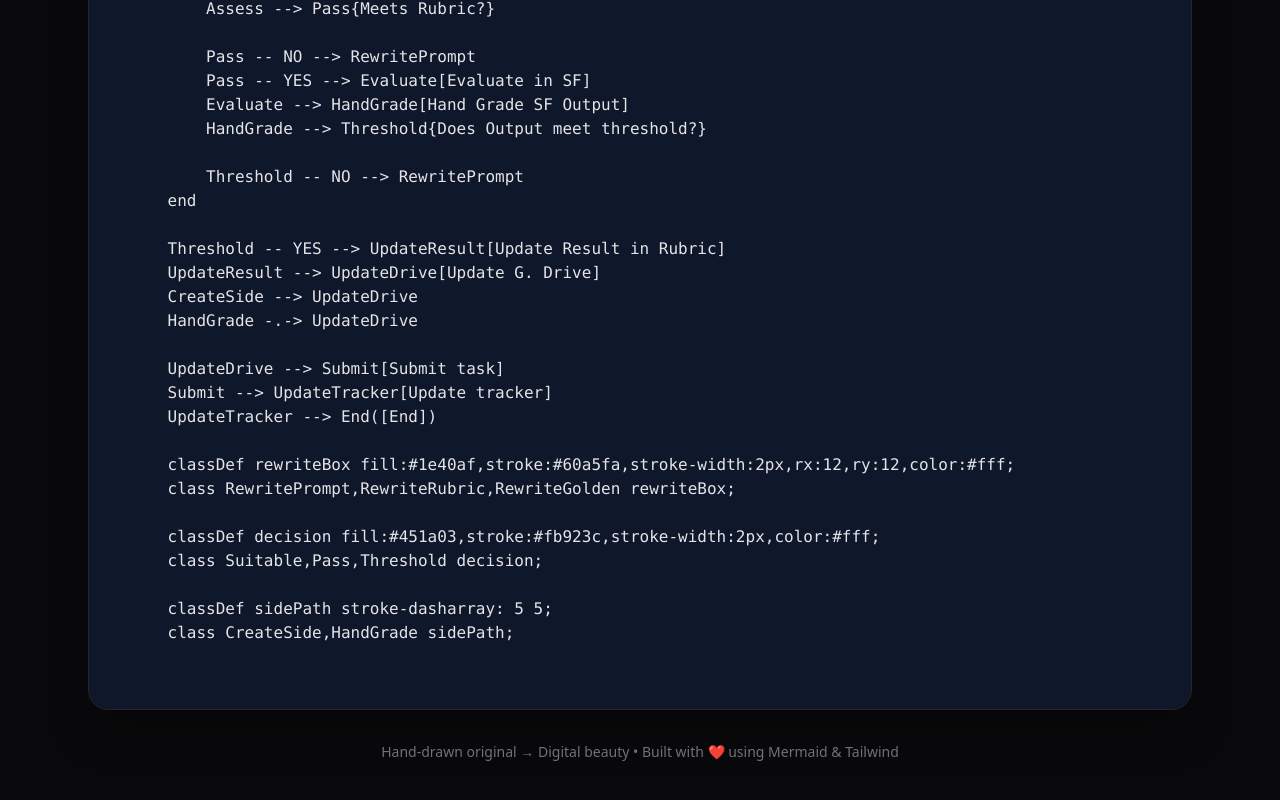
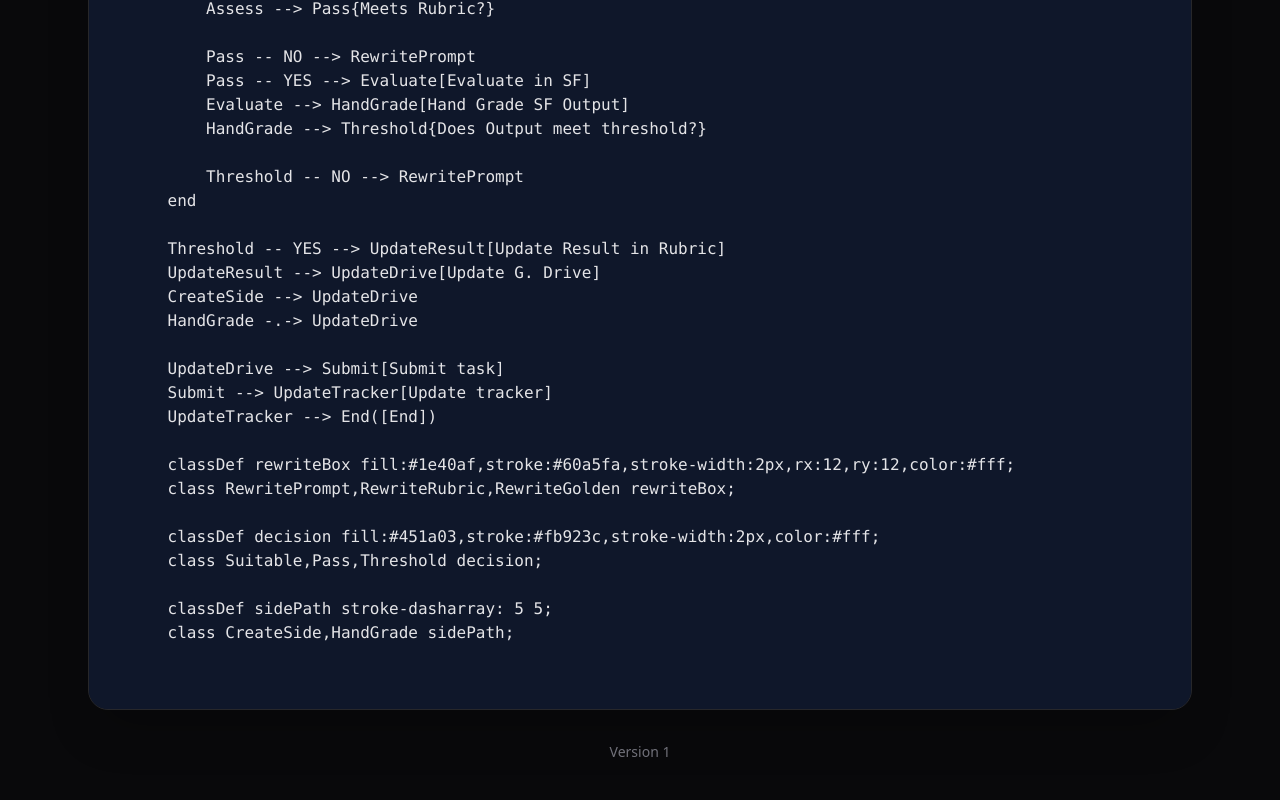
Before and after one commit to mindtensorML/vdr-task, a plain HTML site: page index.html in a window 1280 px wide. Shown: the part 745-1545 px from the top of the page. Drawn offline with nearby package versions, Linux system fonts and the light colour scheme; a script that the page names is missing.

Commit message:
Update index.html with version number

```diff
--- a/index.html
+++ b/index.html
@@ -95,7 +95,7 @@ flowchart TD
 
     <!-- Footer -->
     <div class="text-center mt-8 text-zinc-500 text-sm">
-      Hand-drawn original → Digital beauty • Built with ❤️ using Mermaid & Tailwind
+      Version 1
     </div>
   </div>
 
```
